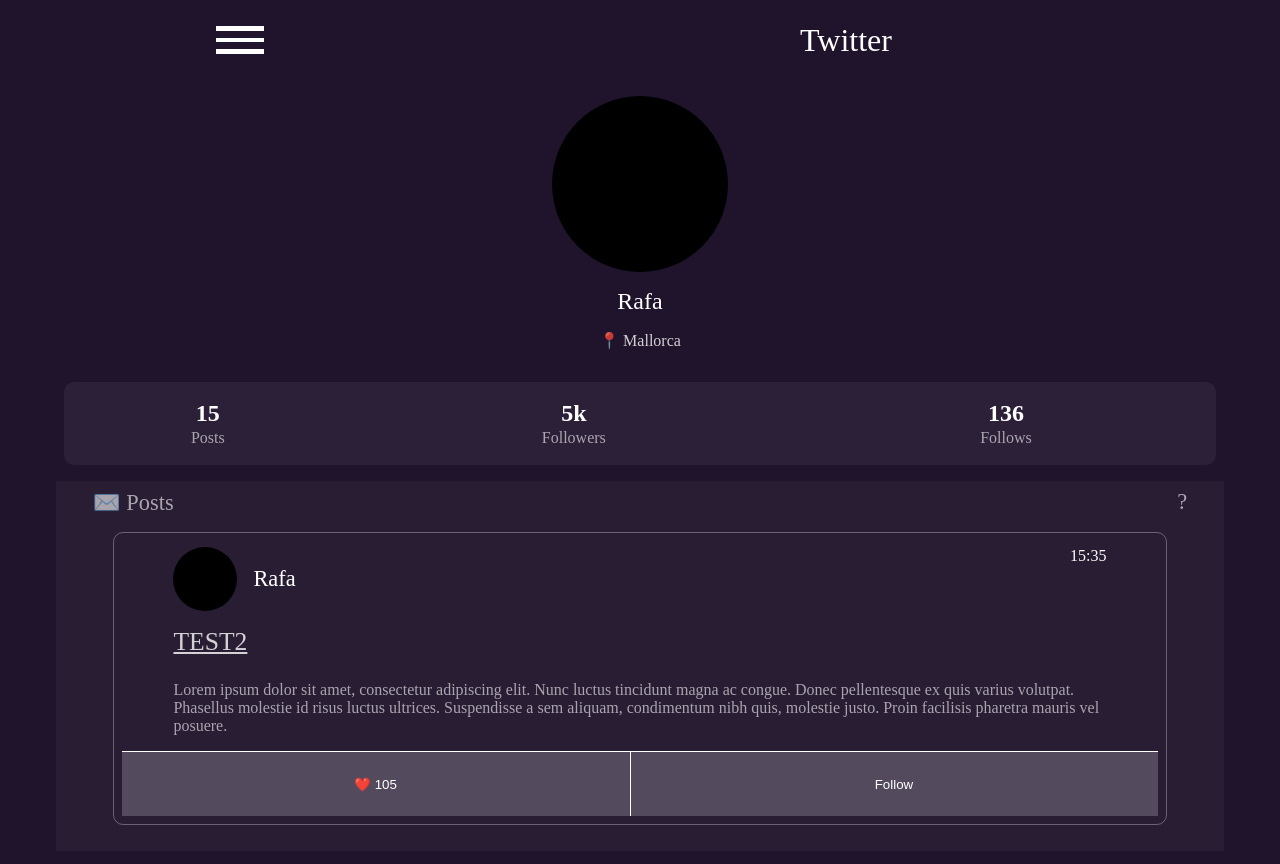
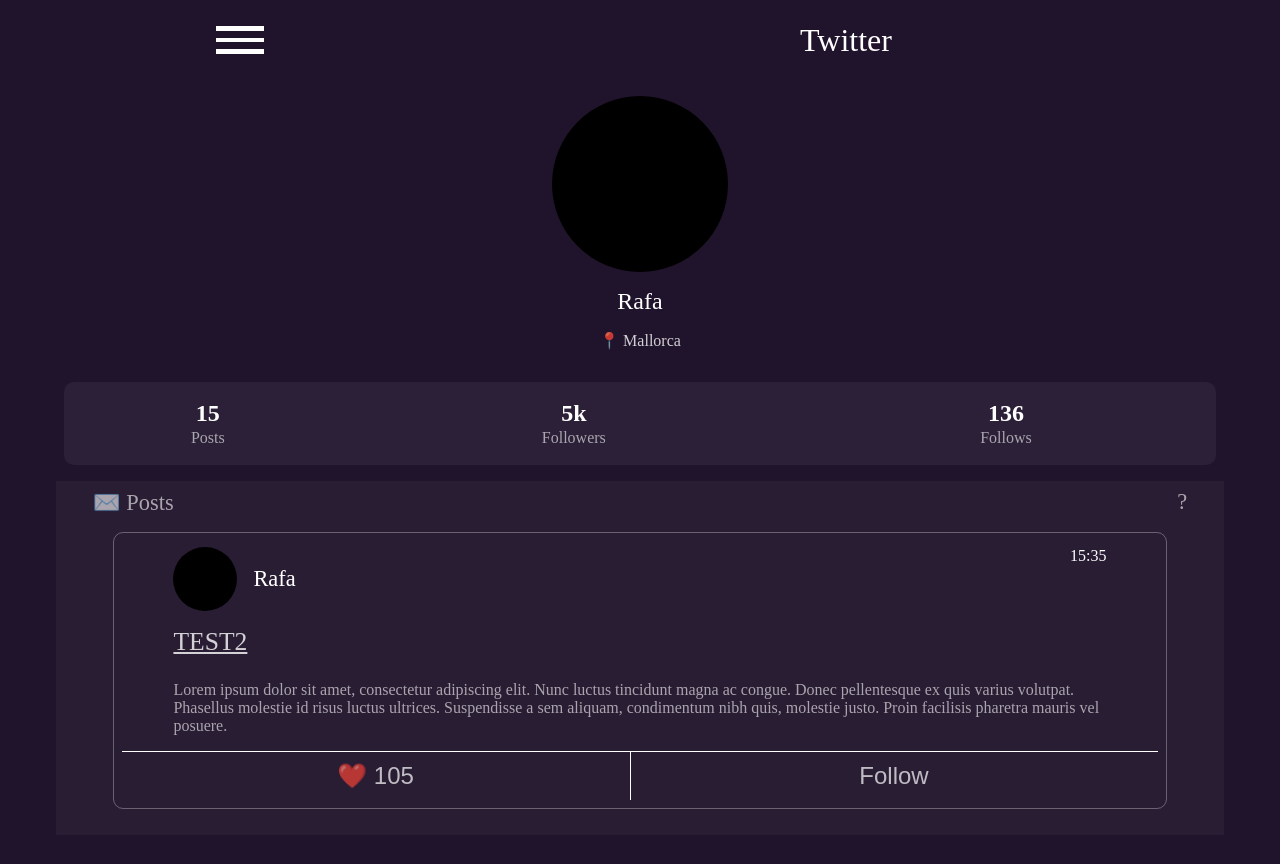
Before and after one commit to Rafa1263/TWITTER, an Angular app: page /profile in a window 1280 px wide. Shown: the top 864 px of the page. Built offline with nearby package versions, Linux system fonts and the light colour scheme; no server answers.

Commit message:
Profiel update

```diff
--- a/src/app/components/profile/profile.component.scss
+++ b/src/app/components/profile/profile.component.scss
@@ -158,15 +158,24 @@
       .buttons_post {
         width: 100%;
         height: 100%;
-        background: hsl(0, 0%, 100%, 0.2);
 
         input {
-          height: 4rem;
+          font-size: 1.5rem;
+          height: 3rem;
           width: 100%;
-          color: white;
+          color: hsl(0, 0%, 100%, 0.7);
           background: transparent;
           border: none;
+          transition: all 1000ms;
+
+          &:hover {
+
+            color: white;
+
+          }
+
         }
+
 
         .line1 {
           height: 1px;
```
